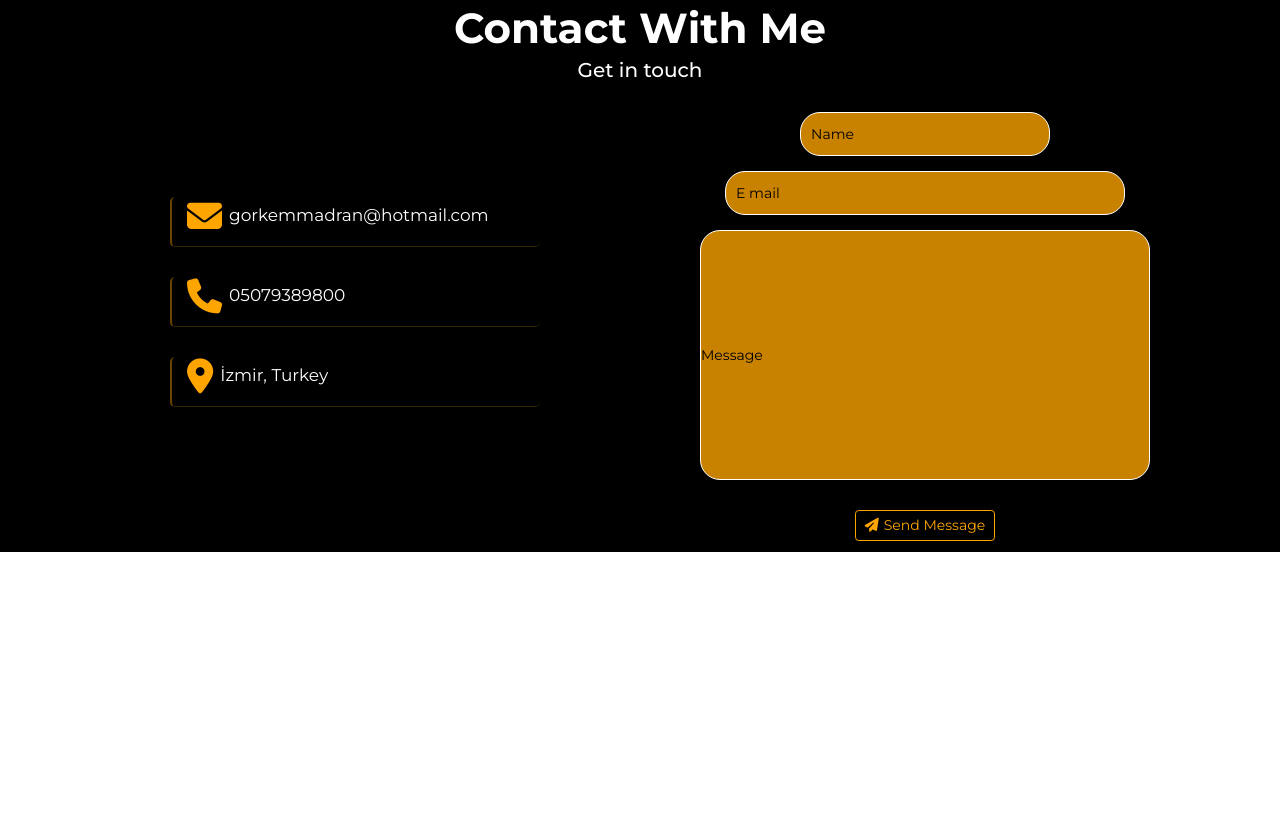
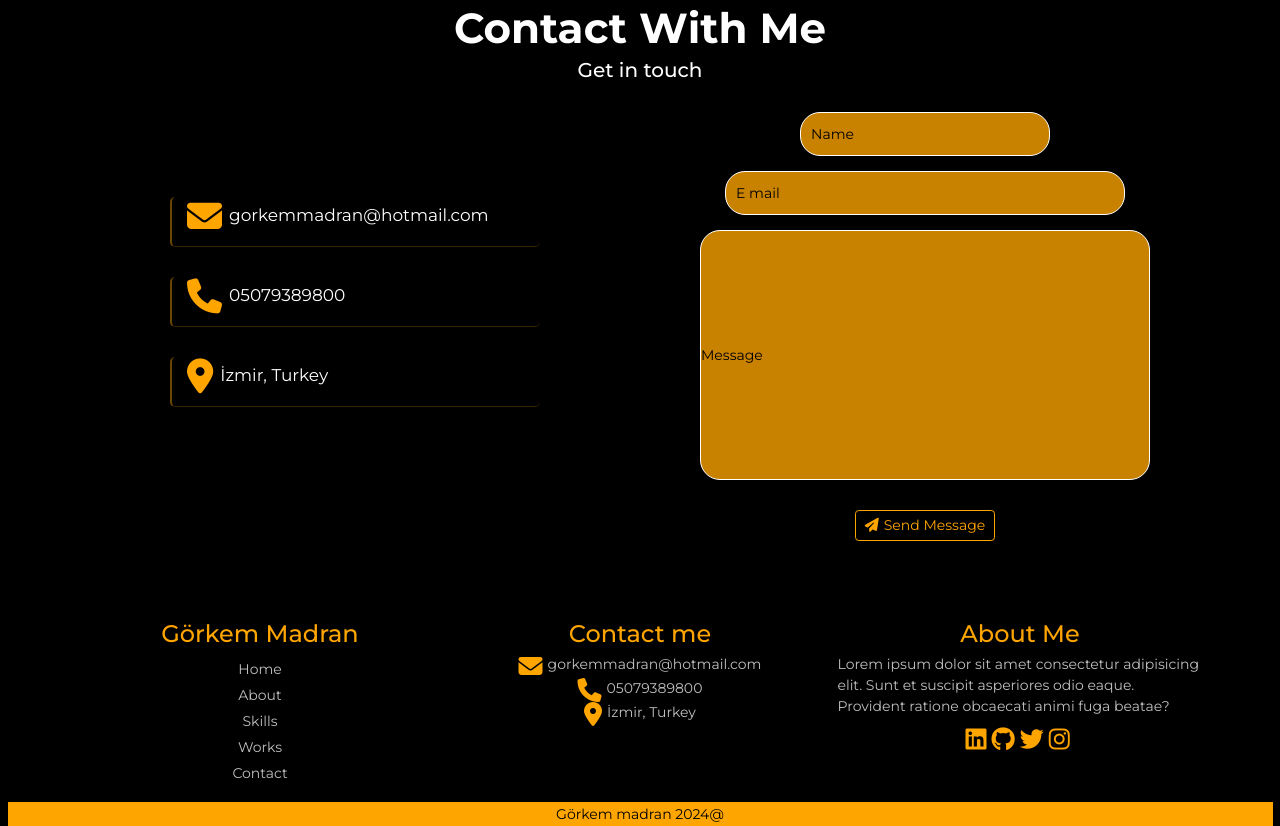
Before and after one commit to gorkemmadran/Personal-Website-Bootstrap5, a plain HTML site: page index.html in a window 1280 px wide. Shown: the part 2848-3674 px from the top of the page. Before the commit the page ends 3400 px from the top, so only its background shows below. Drawn offline with nearby package versions, Linux system fonts and the light colour scheme.

Commit message:
footer-added

```diff
--- a/index.html
+++ b/index.html
@@ -246,6 +246,52 @@
         </div>
     </section>
 
+    <section class="footer container-fluid ">
+        <div class="container footer-area shadow-lg">
+            <div class="row">
+                <div class="col-4 footer-link">
+                    <h4 class="footer-link-tittle">Görkem Madran</h4>
+                    <div class="d-flex flex-column text-center">
+                        <a class="footer-link-item" href="">Home</a><a class="footer-link-item" href="">About</a><a class="footer-link-item" href="">Skills</a><a class="footer-link-item" href="">Works</a><a class="footer-link-item" href="">Contact</a>
+                    </div>
+                </div>
+                <div class="col-4 footer-contact">
+                    <h4 class="footer-contact-tittle">Contact me</h4>
+                    <div class=" d-flex contact-mail">
+                        <i class="fas footer-i  fa-envelope"></i>
+                        <p class="m-0 footer-p p-0">gorkemmadran@hotmail.com</p>
+                    </div>
+                    <div class="d-flex contact-phone align-items-start  ">
+                        <i class="fas footer-i  fa-phone"></i>
+                        <p class="m-0 footer-p p-0">05079389800</p>
+                    </div>
+                    <div class="d-flex contact-location align-items-start   ">
+                        <i class="fas footer-i fa-map-marker-alt"></i>
+                        <p class="m-0 footer-p p-0">İzmir, Turkey</p>
+                    </div>
+
+
+                </div>
+                <div class="col-4 footer-about">
+                    <h4 class="footer-about-tittle">About Me</h4>
+                    <p class="footer-about-p">Lorem ipsum dolor sit amet consectetur adipisicing elit. Sunt et suscipit asperiores odio eaque. Provident ratione obcaecati animi fuga beatae?</p>
+                    <div class="d-flex align-items-center justify-content-center ">
+                    <i class="fab footer-i fa-linkedin"></i>
+                    <i class="fab footer-i fa-github"></i>
+                    <i class="fab footer-i fa-twitter"></i>
+                    <i class="fab footer-i fa-instagram"></i>
+                    </div>
+                </div>
+            </div>
+        </div>
+        <div class="text-center footer-explain ">Görkem madran 2024@</div>
+
+    </section>
+
+
+
+
+
     <script src="script.js"></script>
     <script src="https://cdn.jsdelivr.net/npm/bootstrap@5.3.2/dist/js/bootstrap.bundle.min.js"></script>
 
--- a/style.css
+++ b/style.css
@@ -161,7 +161,7 @@ padding-top: 30px;
 .icon-card{
   width: 200px;
   height: 200px;
-  border-radius: 20px;
+  border-radius: 5px;
 }
 .icon-card:hover{
   box-shadow: 0px 2px 10px 2px rgb(255, 98, 0);
@@ -344,3 +344,69 @@ border-radius: 5px;
 .contact-information{
   margin-bottom: 80px;
 }
+.footer{
+  background-color: black;
+  padding-top: 50px;
+}
+.footer-area{
+  height: 200px;
+  display: flex;
+  align-items: center;
+  justify-content: center;
+}
+.footer-link-tittle{
+  color: orange;
+  font-size: 2.4rem;
+  text-align: center;
+}
+.footer-link-item{
+  color: rgba(255, 255, 255, 0.75);
+  text-decoration: none;
+  padding-top: 5px;
+  font-size: 1.4rem;
+}
+.footer-link, .footer-contact, .footer-about{
+  display: flex;
+  align-items: center;
+  flex-direction: column;
+  margin-top: 10px;
+}
+.footer-contact {
+  display: flex;
+  flex-direction: column;
+  align-items: center;
+}
+.footer-contact-tittle{
+  color: orange;
+  font-size: 2.4rem;
+  text-align: center;
+}
+
+.footer-i{
+  font-size: 2.4rem;
+  color: orange;
+  padding-right: 5px;
+}
+.footer-p{
+  color: rgba(255, 255, 255, 0.75);
+  font-size: 1.4rem;
+}
+.footer-about-tittle{
+  text-align: center;
+  color: orange;
+  font-size: 2.4rem;
+}
+.footer-about-p{
+  color: rgba(255, 255, 255, 0.75);
+  font-size: 1.4rem;
+}
+.footer-explain{
+  background-color: orange!important;
+  width: 100%;
+  height: 24px;
+  display: flex;
+  align-items: center;
+  justify-content: center;
+  color: black!important;
+  font-size: 1.4rem;
+}
```
